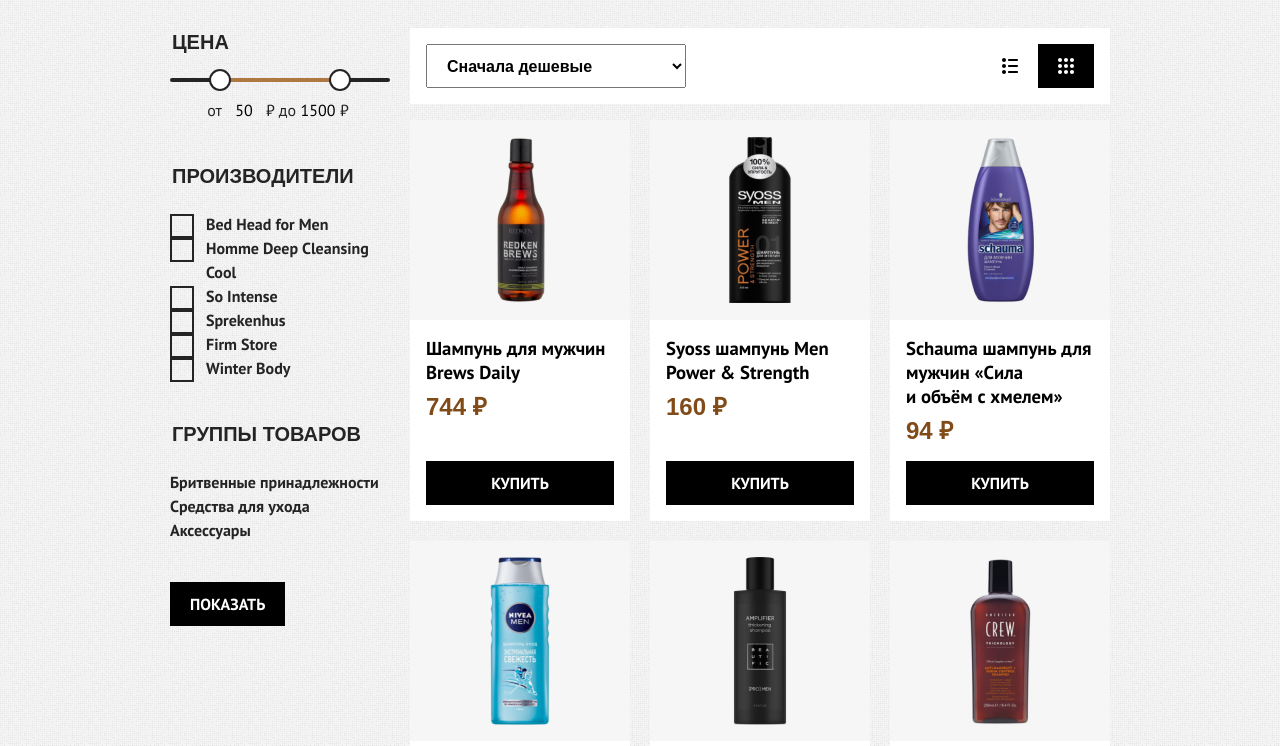
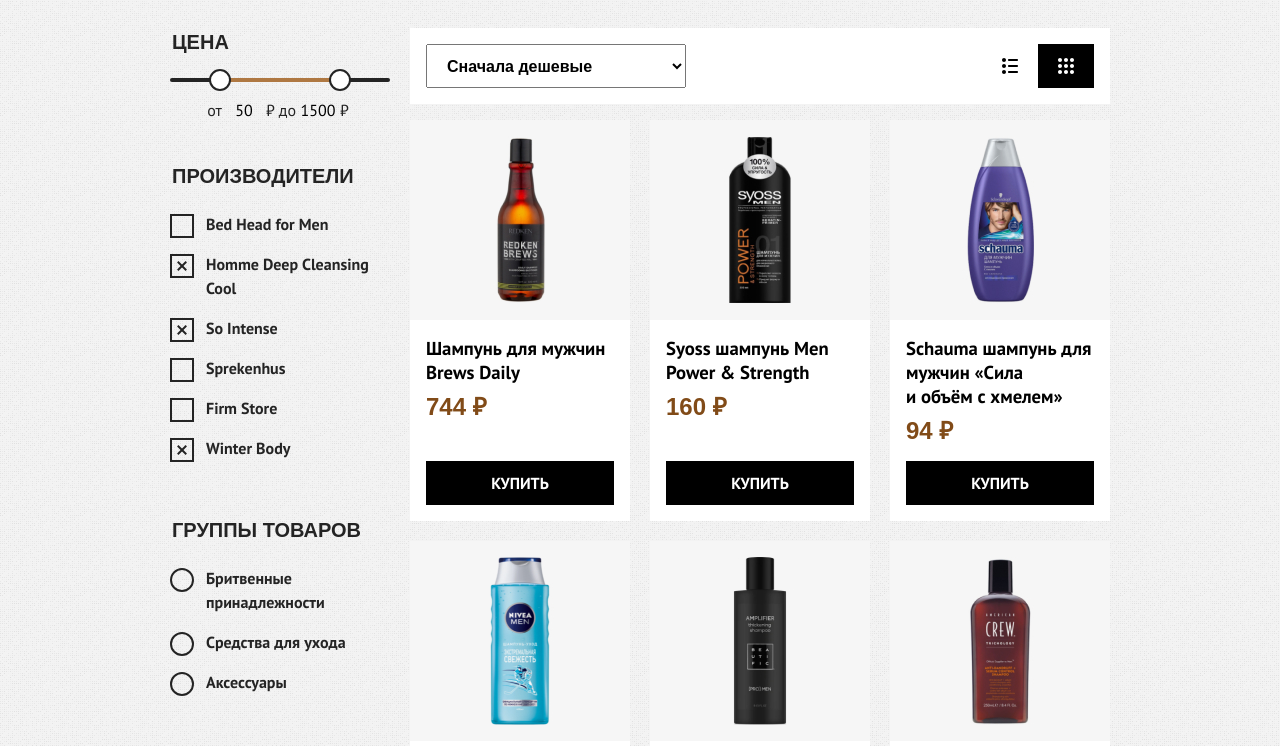
Before and after one commit to projobalbert/Barbershop, a plain HTML site: page catalog.html in a window 1280 px wide. Shown: the part 187-933 px from the top of the page. Drawn offline with Linux system fonts and the light colour scheme; a web font is replaced by a local one.

Commit message:
Update catalog form

```diff
--- a/catalog.html
+++ b/catalog.html
@@ -176,22 +176,28 @@
 						<legend class="catalog-filter-title">Группы товаров</legend>
 						<ul class="catalog-filter-list">
 							<li class="catalog-filter-item">
+								<label class="control">
 									<input class="visually-hidden control-input" type="radio" name="product-group"
 										value="shaving-supplies">
-								<span class="control-mark"></span>
+									<span class="control-mark control-mark-radio"></span>
 									<span class="control-label">Бритвенные принадлежности</span>
+								</label>
 							</li>
 							<li class="catalog-filter-item">
+								<label class="control">
 									<input class="visually-hidden control-input" type="radio" name="product-group"
 										value="care-products">
-								<span class="control-mark"></span>
+									<span class="control-mark control-mark-radio"></span>
 									<span class="control-label">Средства для ухода</span>
+								</label>
 							</li>
 							<li class="catalog-filter-item">
+								<label class="control">
 									<input class="visually-hidden control-input" type="radio" name="product-group"
 										value="accessories">
-								<span class="control-mark"></span>
+									<span class="control-mark control-mark-radio"></span>
 									<span class="control-label">Аксессуары</span>
+								</label>
 							</li>
 						</ul>
 					</fieldset>
--- a/style/style.css
+++ b/style/style.css
@@ -900,6 +900,10 @@ body {
 	list-style-type: none;
 }
 
+.catalog-filter-item {
+	margin-bottom: 16px;
+}
+
 .control {
 	position: relative;
 	display: block;
@@ -913,6 +917,44 @@ body {
 	width: 20px;
 	height: 20px;
 	border: 2px solid #242424;
+}
+
+.control-input[type="checkbox"]:checked+.control-mark::before,
+.control-input[type="checkbox"]:checked+.control-mark::after {
+	position: absolute;
+	top: 9px;
+	left: 4px;
+	width: 12px;
+	height: 2px;
+	background-color: #242424;
+	content: "";
+}
+
+.control-input[type="checkbox"]:checked+.control-mark::before {
+	transform: rotate(45deg);
+}
+
+.control-input[type="checkbox"]:checked+.control-mark::after {
+	transform: rotate(-45deg);
+}
+
+.control-mark-radio {
+	border-radius: 50%;
+}
+
+.control-input[type="radio"]:checked+.control-mark-radio::before {
+	position: absolute;
+	top: 6px;
+	left: 6px;
+	width: 8px;
+	height: 8px;
+	background-color: #242424;
+	border-radius: 50%;
+	content: "";
+}
+
+.control:hover .control-mark {
+	border-color: #814B18;
 }
 
 .control-label {
```
Also changed, not shown: images/icons/cross-small.svg (deleted). Lines whose indentation alone changed are shown as unchanged.
